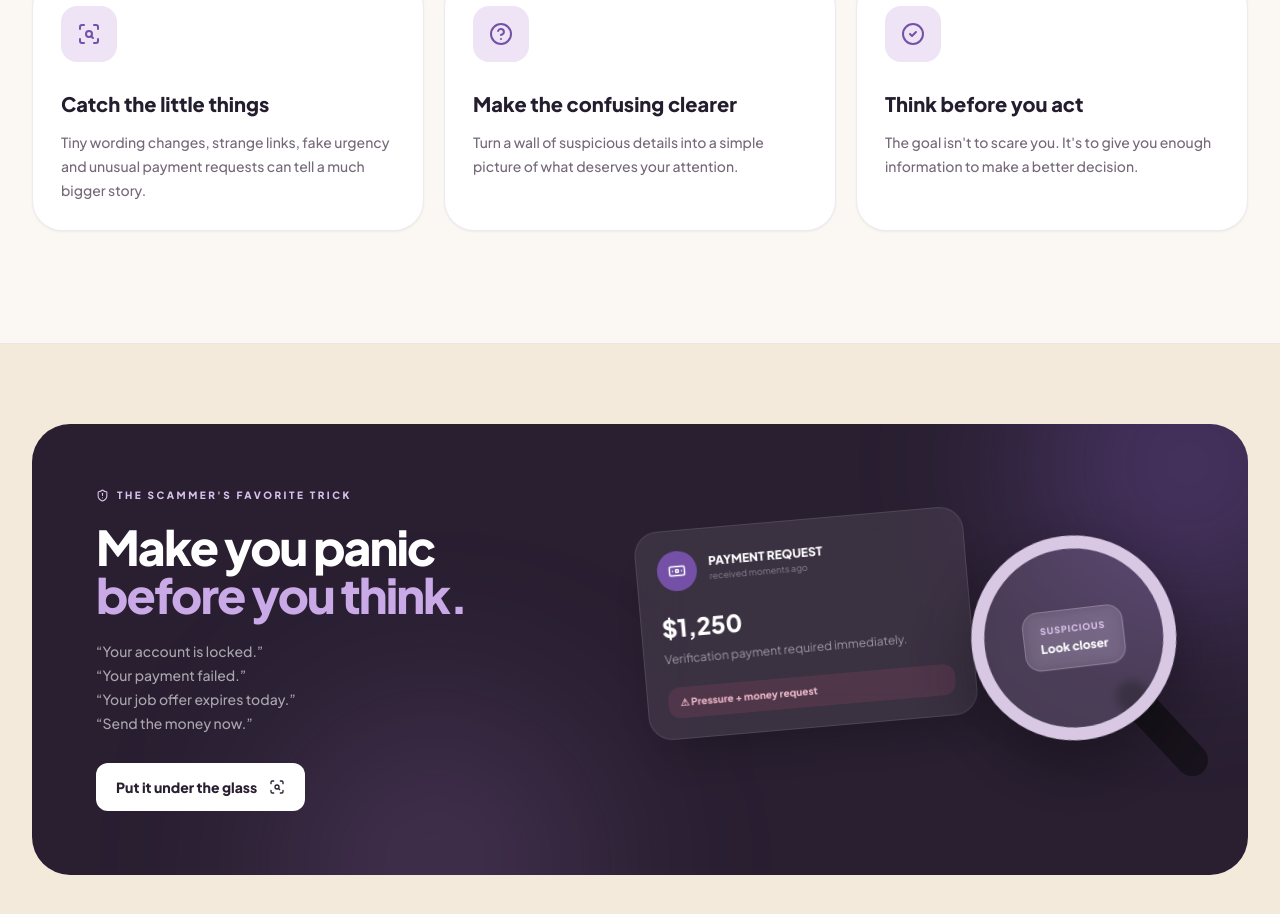
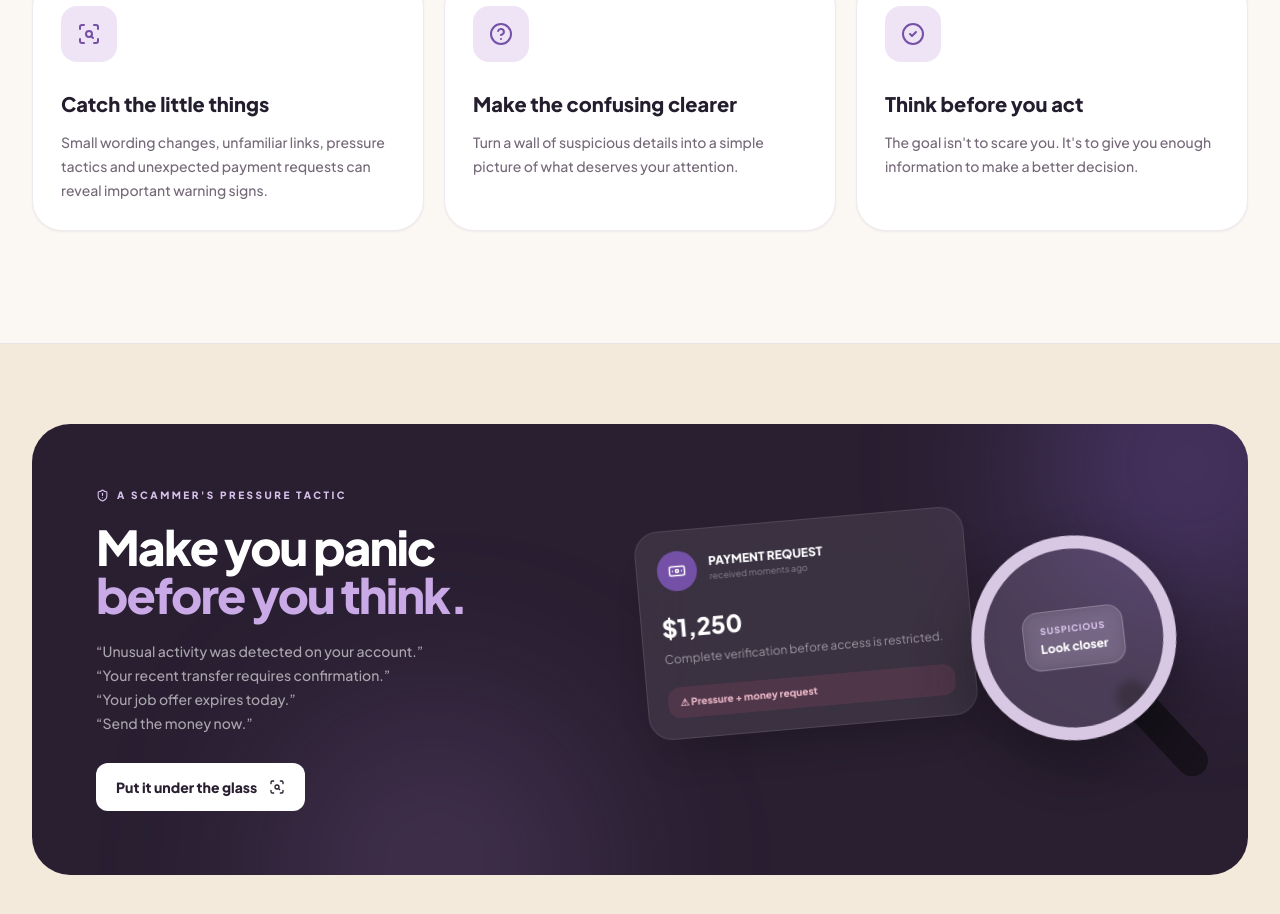
Before and after one commit to SonicResume/-SRG-ScamCheck, a React (Vite) app: page / in a window 1280 px wide. Shown: the part 1308-2222 px from the top of the page. Built offline with nearby package versions, Linux system fonts and the light colour scheme; no server answers.

Commit message:
Refresh demo and testing content

```diff
--- a/pages/Landing.tsx
+++ b/pages/Landing.tsx
@@ -352,7 +352,7 @@ const Landing = ({ onStart, onLogin }: LandingProps) => {
 
             <div className="mt-14 grid gap-5 md:grid-cols-3">
               {[
-                [ScanSearch, "Catch the little things", "Tiny wording changes, strange links, fake urgency and unusual payment requests can tell a much bigger story."],
+                [ScanSearch, "Catch the little things", "Small wording changes, unfamiliar links, pressure tactics and unexpected payment requests can reveal important warning signs."],
                 [CircleHelp, "Make the confusing clearer", "Turn a wall of suspicious details into a simple picture of what deserves your attention."],
                 [CheckCircle2, "Think before you act", "The goal isn't to scare you. It's to give you enough information to make a better decision."],
               ].map(([Icon, title, text]) => (
@@ -377,15 +377,15 @@ const Landing = ({ onStart, onLogin }: LandingProps) => {
               <div>
                 <div className="flex items-center gap-2 text-[10px] font-black uppercase tracking-[0.25em] text-[#d8c1eb]">
                   <ShieldAlert size={13} />
-                  The scammer's favorite trick
+                  A scammer's pressure tactic
                 </div>
                 <h2 className="mt-5 text-4xl font-black tracking-[-0.04em] sm:text-5xl">
                   Make you panic
                   <span className="block text-[#c9a9e6]">before you think.</span>
                 </h2>
                 <p className="mt-5 max-w-xl text-sm font-medium leading-6 text-white/60">
-                  “Your account is locked.”<br />
-                  “Your payment failed.”<br />
+                  “Unusual activity was detected on your account.”<br />
+                  “Your recent transfer requires confirmation.”<br />
                   “Your job offer expires today.”<br />
                   “Send the money now.”
                 </p>
@@ -410,7 +410,7 @@ const Landing = ({ onStart, onLogin }: LandingProps) => {
                     </div>
                   </div>
                   <div className="mt-5 text-2xl font-black">$1,250</div>
-                  <div className="mt-2 text-xs text-white/50">Verification payment required immediately.</div>
+                  <div className="mt-2 text-xs text-white/50">Complete verification before access is restricted.</div>
                   <div className="mt-5 rounded-xl bg-[#a34e68]/20 px-3 py-2 text-[10px] font-black text-[#e9b6c6]">
                     ⚠ Pressure + money request
                   </div>
```
Also changed, not shown: components/Heatmap.tsx (+6 -6 lines).
